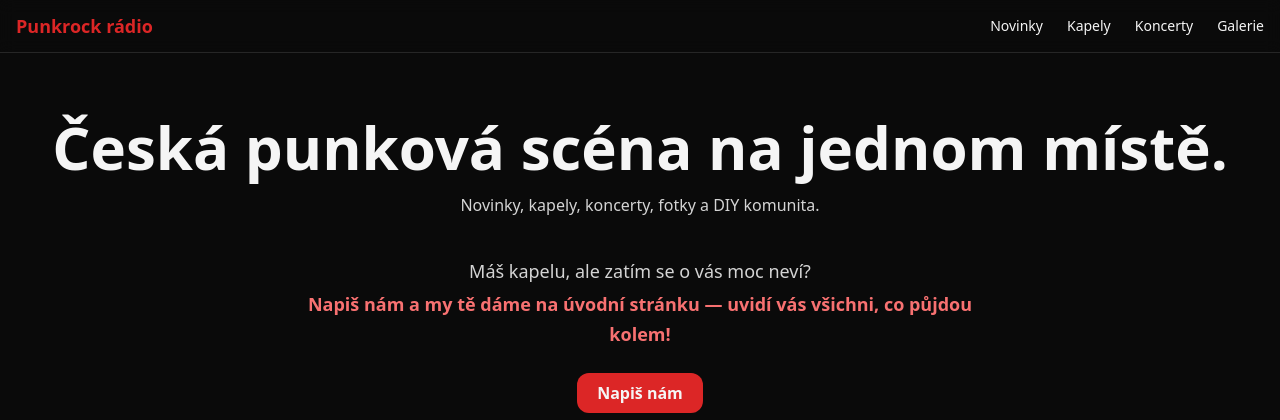
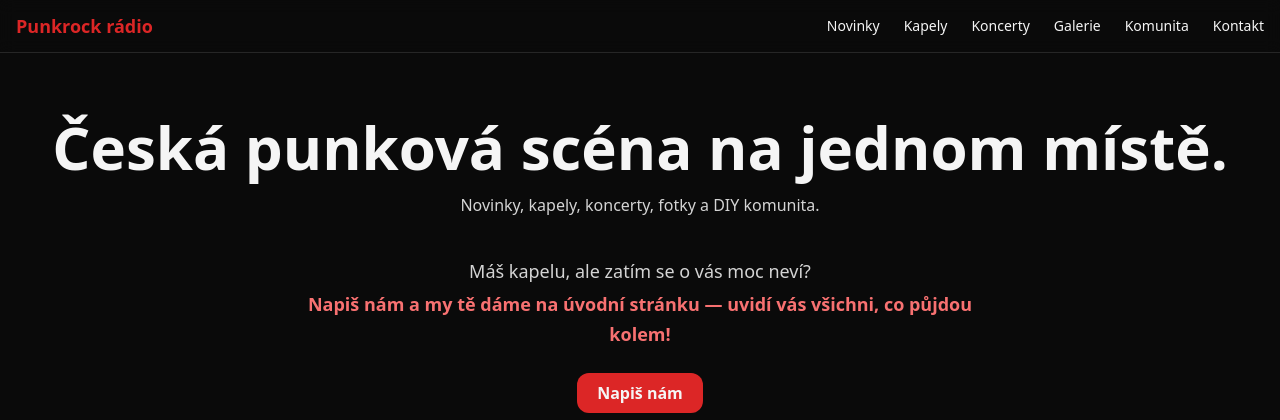
Before and after one commit to Amper159/punkrock, a Flask app: page / in a window 1280 px wide. Shown: the top 420 px of the page. Run offline with Flask 3, Linux system fonts and the light colour scheme; data that the repository does not hold is empty; some libraries are stand-ins or nearby versions.

Commit message:
Přidáno Komunita

```diff
--- a/punkradio/__init__.py
+++ b/punkradio/__init__.py
@@ -1,6 +1,9 @@
 from flask import Flask
 from .config import Config
 from .extensions import db, migrate, csrf
+
+
+
 
 def create_app():
     app = Flask(__name__, template_folder="templates")
@@ -14,9 +17,11 @@ def create_app():
     from punkradio.blueprints.main.routes import bp as main_bp
     from punkradio.blueprints.bands.routes import bp as bands_bp
     from punkradio.blueprints.gigs.routes import bp as gigs_bp
-    from punkradio.blueprints.news.routes import bp as news_bp
+    from punkradio.blueprints.main.news.routes import bp as news_bp
     from punkradio.blueprints.gallery.routes import bp as gallery_bp
+    from punkradio.blueprints.komunita import bp as komunita_bp
 
+    app.register_blueprint(komunita_bp)
     app.register_blueprint(main_bp)
     app.register_blueprint(bands_bp, url_prefix="/kapely")
     app.register_blueprint(gigs_bp, url_prefix="/koncerty")
--- /dev/null
+++ b/punkradio/blueprints/komunita/__init__.py
@@ -0,0 +1,5 @@
+from flask import Blueprint
+
+bp = Blueprint("komunita_bp", __name__, template_folder="templates")
+
+from . import routes
--- /dev/null
+++ b/punkradio/blueprints/komunita/routes.py
@@ -0,0 +1,6 @@
+from flask import render_template
+from . import bp
+
+@bp.route("/komunita")
+def komunita():
+    return render_template("komunita/index.html")
--- a/punkradio/templates/base.html
+++ b/punkradio/templates/base.html
@@ -26,6 +26,8 @@
       <a href="/kapely" class="hover:underline hover:text-red-500">Kapely</a>
       <a href="/koncerty" class="hover:underline hover:text-red-500">Koncerty</a>
       <a href="/galerie" class="hover:underline hover:text-red-500">Galerie</a>
+      <a href="/komunita" class="hover:underline hover:text-red-500">Komunita</a>
+      <a href="/kontakt" class="hover:underline hover:text-red-500">Kontakt</a>
     </nav>
   </div>
 </header>
--- a/punkradio/templates/main/index.html
+++ b/punkradio/templates/main/index.html
@@ -50,4 +50,5 @@
   </ul>
 </section>
 
+
 {% endblock %}
```
Also changed, not shown: punkradio/templates/komunita/index.html (added, +13 -0 lines), punkradio/blueprints/main/news/__init__.py (added), punkradio/blueprints/main/news/routes.py (renamed from punkradio/blueprints/news/routes.py).
